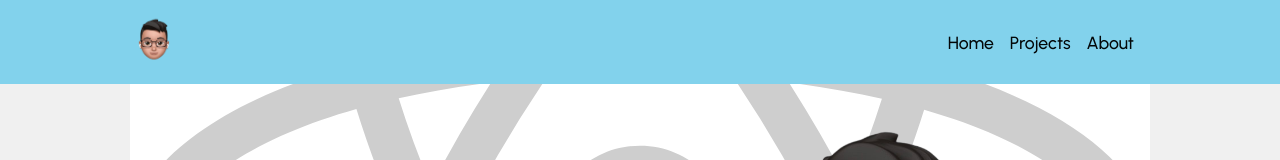
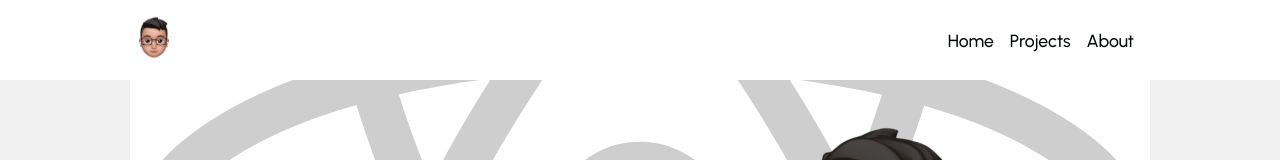
Before and after one commit to LeightonGuang/LeightonGuang, a React (Vite) app: page / in a window 1280 px wide. Shown: the top 160 px of the page. Built offline with nearby package versions, Linux system fonts and the light colour scheme.

Commit message:
feat: remove blue background colour

```diff
--- a/src/components/Header/Header.scss
+++ b/src/components/Header/Header.scss
@@ -2,15 +2,17 @@
 @use "../../sass/abstract/mixins.scss" as *;
 
 .header {
-  background-color: $secondary;
+  display: flex;
+  align-items: center;
   color: $black;
+  height: 5rem;
 
   &__container {
     display: flex;
     align-items: center;
+    gap: 5rem;
     justify-content: space-between;
     margin: 0 $mobile-side-spacing;
-    padding: $mobile-spacing 0;
 
     @include desktop {
       width: $desktop-max-width;
```
